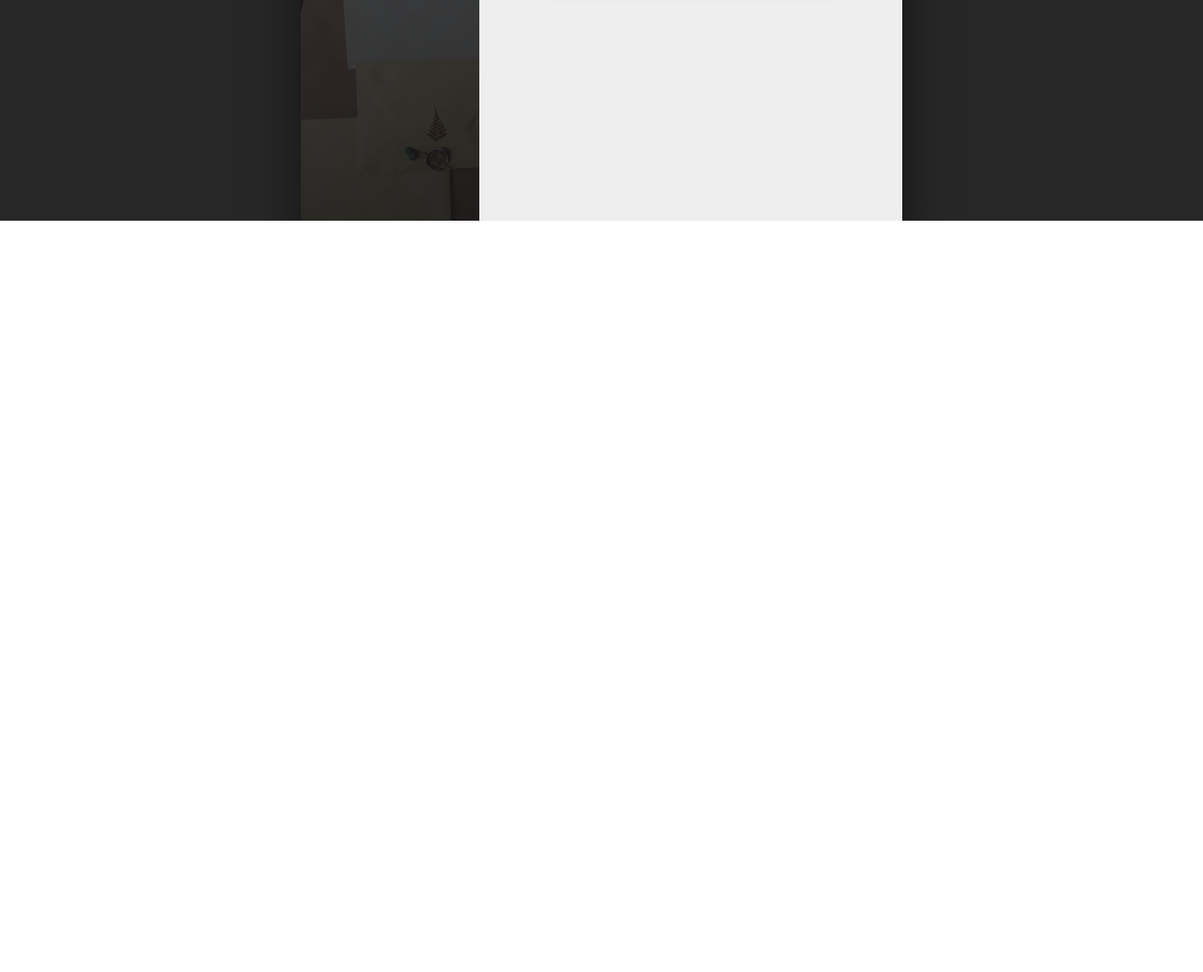
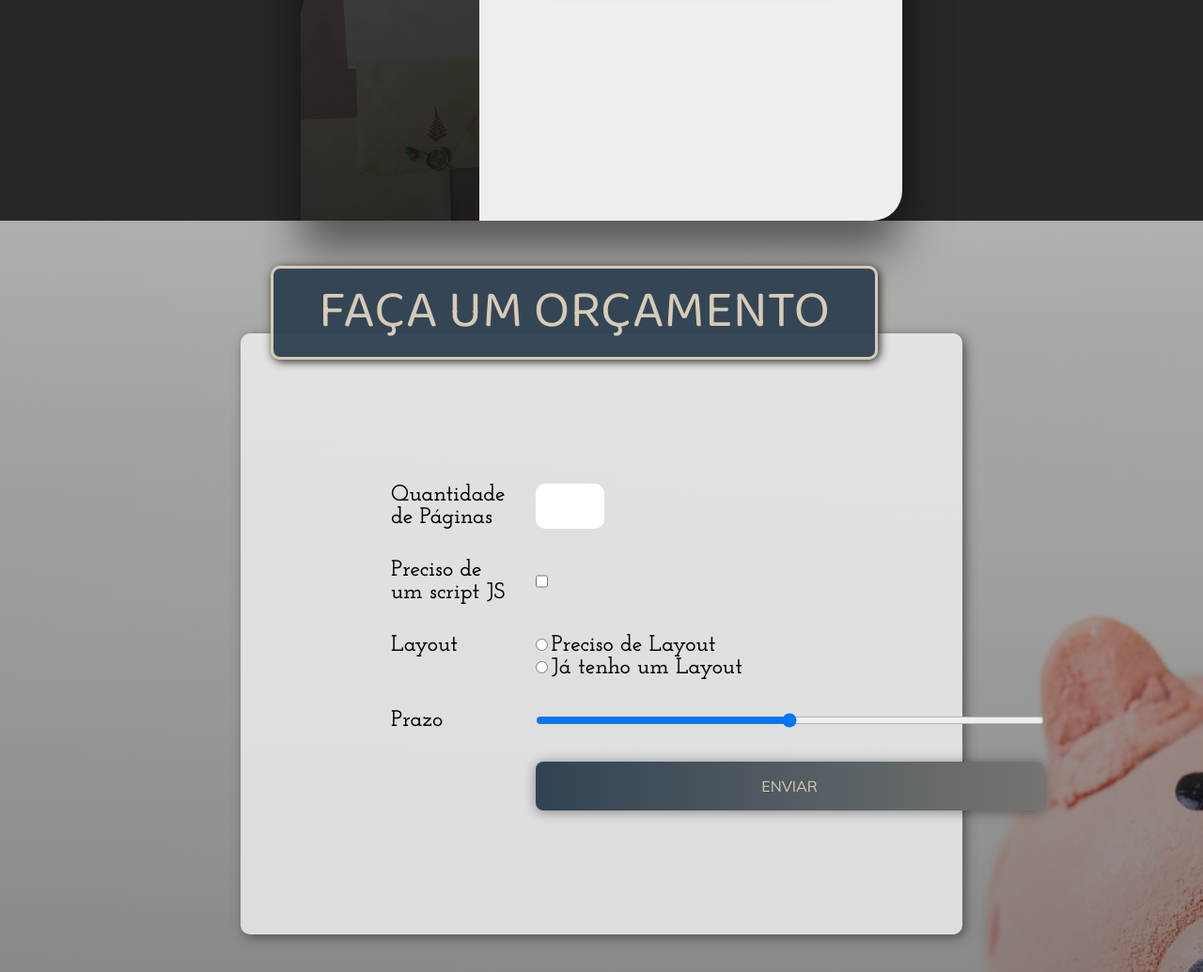
Before and after one commit to Luishenr0700/portifolio, a plain HTML site: page index.html in a window 1280 px wide. Shown: the part 2730-3765 px from the top of the page at 94% size. Before the commit the page ends 2965 px from the top, so only its background shows below. Drawn offline with Linux system fonts and the light colour scheme.

Commit message:
:package: form orçamento

```diff
--- a/index.html
+++ b/index.html
@@ -174,6 +174,32 @@
                 </div>
             </div>
         </section>
+
+        <section class="sessao-orcamento">
+            <div class="orcamento-wrapper">
+                <h1>Faça um orçamento</h1>
+                <form action="">
+                    <label for="qtde">Quantidade de Páginas</label>
+                    <input type="number" min="1" name="qtde" id="qtde">
+                    <label for="js">Preciso de um script JS</label>
+                    <input type="checkbox" name="js" id="js">
+                    <label>Layout</label>
+                    <div class="group-layout">
+                        <div>
+                            <input type="radio" name="layout" id="layout-sim">
+                            <label for="layout-sim">Preciso de Layout</label>
+                        </div>
+                        <div>
+                            <input type="radio" name="layout" id="layout-nao">
+                            <label for="layout-nao">Já tenho um Layout</label>
+                        </div>
+                    </div>
+                    <label for="prazo">Prazo</label>
+                    <input type="range" name="prazo" id="prazo">
+                    <button class="btn btn-orcamento" type="submit">Enviar</button>
+                </form>
+            </div>
+        </section>
     </div>
 </body>
 <script src="script.js"></script>
--- a/style.css
+++ b/style.css
@@ -405,16 +405,21 @@ header{
     height: 50rem;
     display: flex;
     box-shadow: 0 2rem 3rem rgba(0, 0, 0, 0.5);
+    border-top-left-radius: 2rem;
+    border-bottom-right-radius: 2rem;
+
 }
 .contato-left{
     width: 35%;
     background: linear-gradient(rgba(15,15,15,0.6), rgba(22,22,22,0.9)), url(imgs/contato.jpg);
     background-size: cover;
+    border-top-left-radius: 2rem;
 }
 .contato-right{
     width: 65%;
     background-color: #eee;
     padding: 3rem 3rem 3rem 3rem;
+    border-bottom-right-radius: 2rem;
 }
 
 .sessao-contato h1{
@@ -482,3 +487,75 @@ header{
     color: #eee;
     box-shadow: 2px 2px 10px #272727;
 }
+
+.sessao-orcamento{
+    width: 100%;
+    height: 100vh;
+    background: linear-gradient(rgba(15,15,15,0.3), rgba(22,22,22,0.5)), url(imgs/bg-orcamento.jpg);
+    object-fit: cover;
+    display: flex;
+    justify-content: center;
+    align-items: center;
+}
+.orcamento-wrapper{
+    width: 60%;
+    height: 80%;
+    background-color: rgba(238, 238, 238, 0.836);
+    border-radius: 10px;
+    box-shadow: 0.2rem 0.2rem 0.7rem #555555;
+    margin-top: 5rem;
+    position: relative;
+
+}
+
+.sessao-orcamento h1{
+    position: absolute;
+    top: -4.5rem;
+    left: 2rem;
+    font-family: var(--font-primary);
+    padding: 0 3rem;
+    font-size: 3.5rem;
+    font-weight: lighter;
+    background-color: #304352f6;
+    color: #D6CBB6;
+    border: 3px solid #D6CBB6;
+    box-shadow: 2px 2px 10px #272727;
+    border-radius: 10px;
+    text-transform: uppercase;
+}
+.sessao-orcamento form{
+    margin: 10rem;
+    display: grid;
+    grid-template-columns: auto 1fr;
+    column-gap: 2rem;
+    row-gap: 2rem;
+}
+.sessao-orcamento label{
+    font-family: var(--font-secundary);
+    font-size: 1.5rem;
+    font-weight: bold;
+}
+.sessao-orcamento input[type="number"]{
+    font-family: var(--font-secundary);
+    width: 4rem;
+    font-size: 2rem;
+    outline: none;
+    border: none;
+    border-radius: 10px;
+    padding: .3rem;
+}
+.sessao-orcamento input[type="checkbox"]{
+    margin-right: 33rem;
+    cursor: pointer;
+}
+.btn-orcamento{
+    text-transform: uppercase;
+    padding: 1rem;
+    grid-column: 2;
+    transition: all .5s;
+
+}
+.btn-orcamento:hover{
+    color: #eee;
+    box-shadow: 2px 2px 10px #272727;
+}
```
Also changed, not shown: imgs/bg-orcamento.jpg (added).
